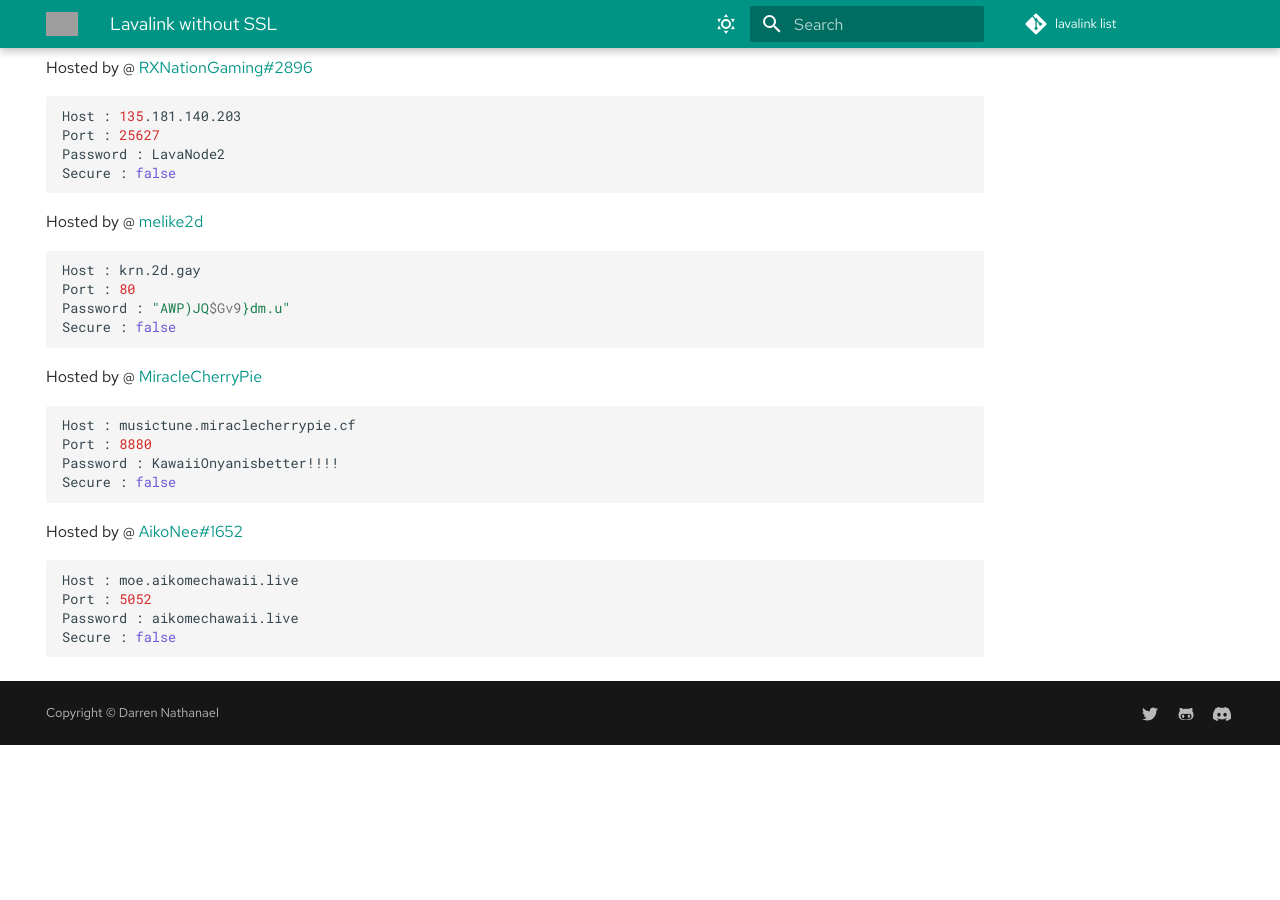
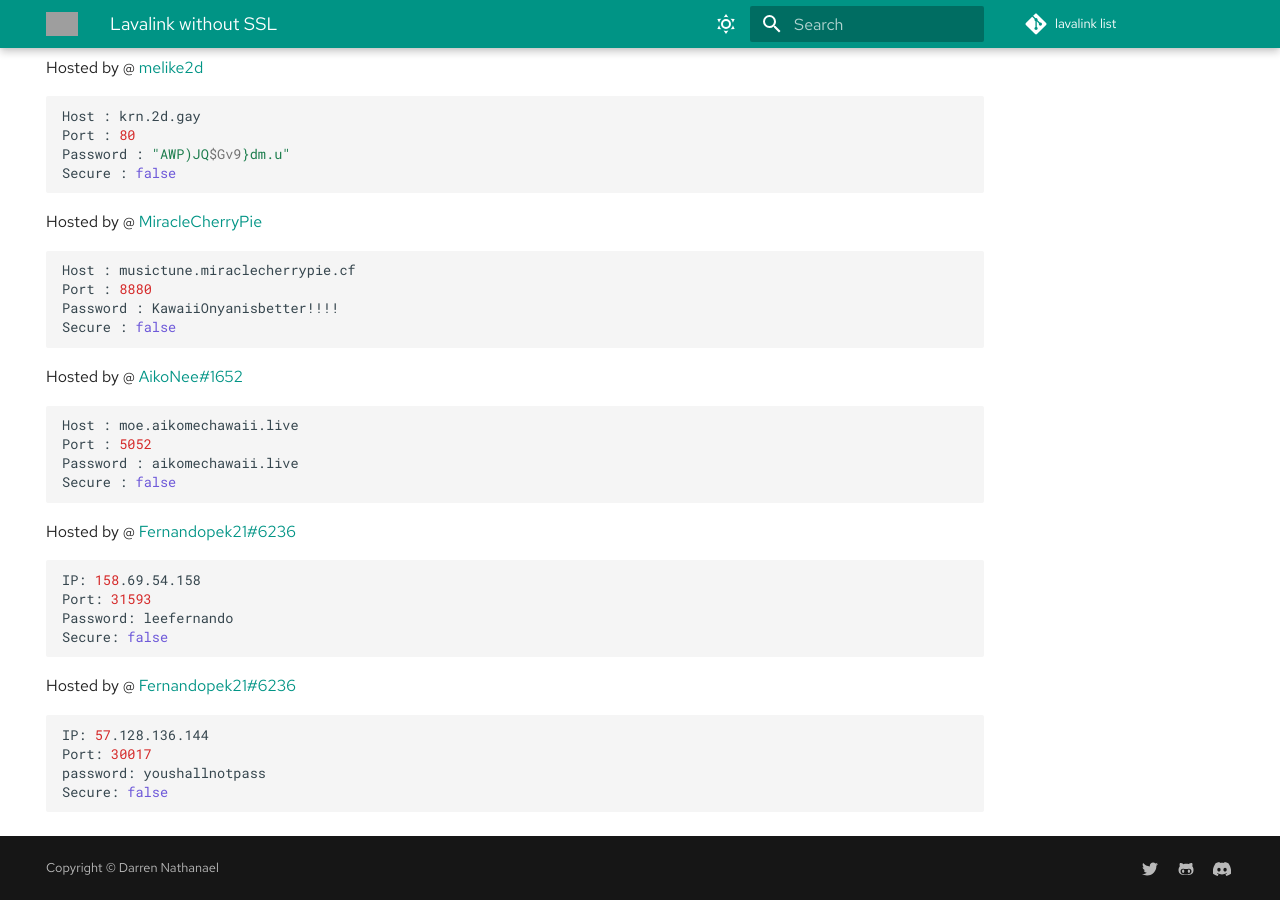
Before and after one commit to DarrenOfficial/lavalink-list, an MkDocs documentation site: the page built from docs/NoSSL/lavalink-without-ssl.md, in a window 1280 px wide and 900 px high, scrolled down 2958 px. Built offline with MkDocs 1.6.1 and Material for MkDocs 9.7.7, drawn with Linux system fonts in a browser that asks for light colours; comment, search, counter and statistics services are not loaded; before the commit the page ends 3703 px from its top, so only the background shows below that; some of the changed text lies outside the part shown; grey boxes are pictures that could not be loaded.

Commit message:
Update lavalink-without-ssl.md (#221)
There an editing. Do it

Co-authored-by: Internet <86650985+MrInternetGitHub@users.noreply.github.com>

````diff
--- a/docs/NoSSL/lavalink-without-ssl.md
+++ b/docs/NoSSL/lavalink-without-ssl.md
@@ -81,14 +81,6 @@ Host : lava4.horizxon.studio
 Port : 80
 Password : "horizxon.studio"
 Secure : false
-```
-
-Hosted by @ [Fernandopek21#6236](https://discord.gg/SzP9BdFPYF)
-```bash
-host: 57.128.136.143
-port: 30191
-password: leefernando
-Secure: false
 ```
 
 Hosted by @ [Aiko](https://aikomechawaii.live)
@@ -178,3 +170,20 @@ Port : 5052
 Password : aikomechawaii.live
 Secure : false
 ```
+
+
+Hosted by @ [Fernandopek21#6236](https://discord.gg/SzP9BdFPYF)
+```bash
+IP: 158.69.54.158
+Port: 31593
+Password: leefernando
+Secure: false
+```
+
+Hosted by @ [Fernandopek21#6236](https://discord.gg/SzP9BdFPYF)
+```bash
+IP: 57.128.136.144
+Port: 30017
+password: youshallnotpass
+Secure: false
+```
````
